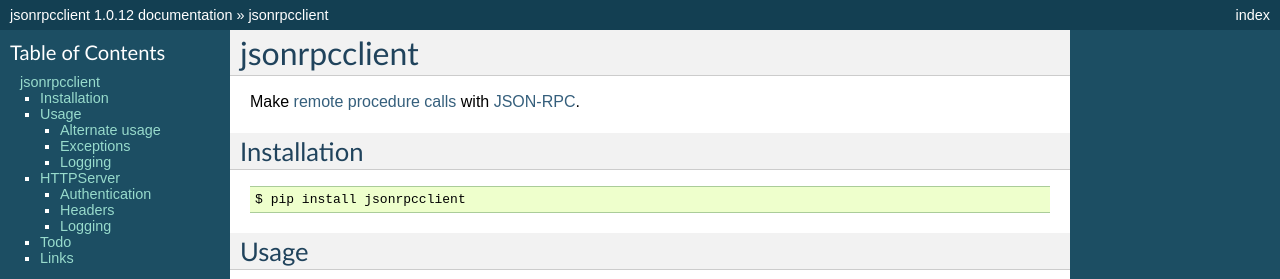
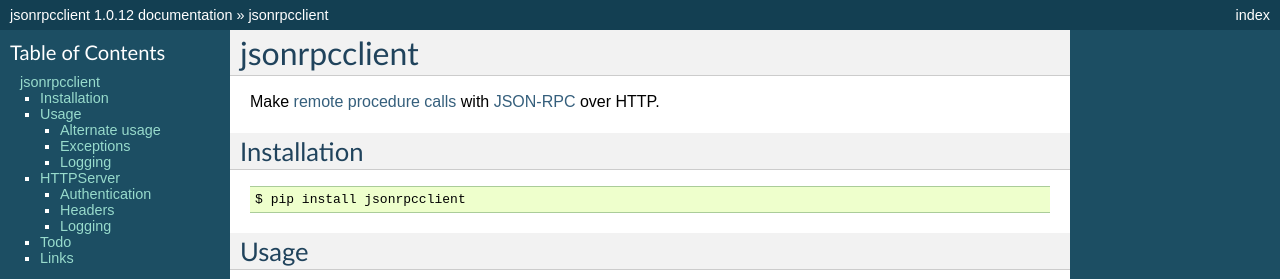
Before and after one commit to explodinglabs/jsonrpcclient, a Sphinx documentation site: the page built from doc/index.rst, in a window 1280 px wide and 900 px high. Shown: the top 279 px of the window. Built offline with Sphinx 7.4.7, drawn with Linux system fonts in a browser that asks for light colours.

Commit message:
Update readme to say this uses the "http" protocol.

```diff
--- a/doc/index.rst
+++ b/doc/index.rst
@@ -3,7 +3,7 @@ jsonrpcclient
 
 Make `remote procedure calls
 <http://en.wikipedia.org/wiki/Remote_procedure_call>`_ with `JSON-RPC
-<http://www.jsonrpc.org/>`_.
+<http://www.jsonrpc.org/>`_ over HTTP.
 
 Installation
 ============
```
